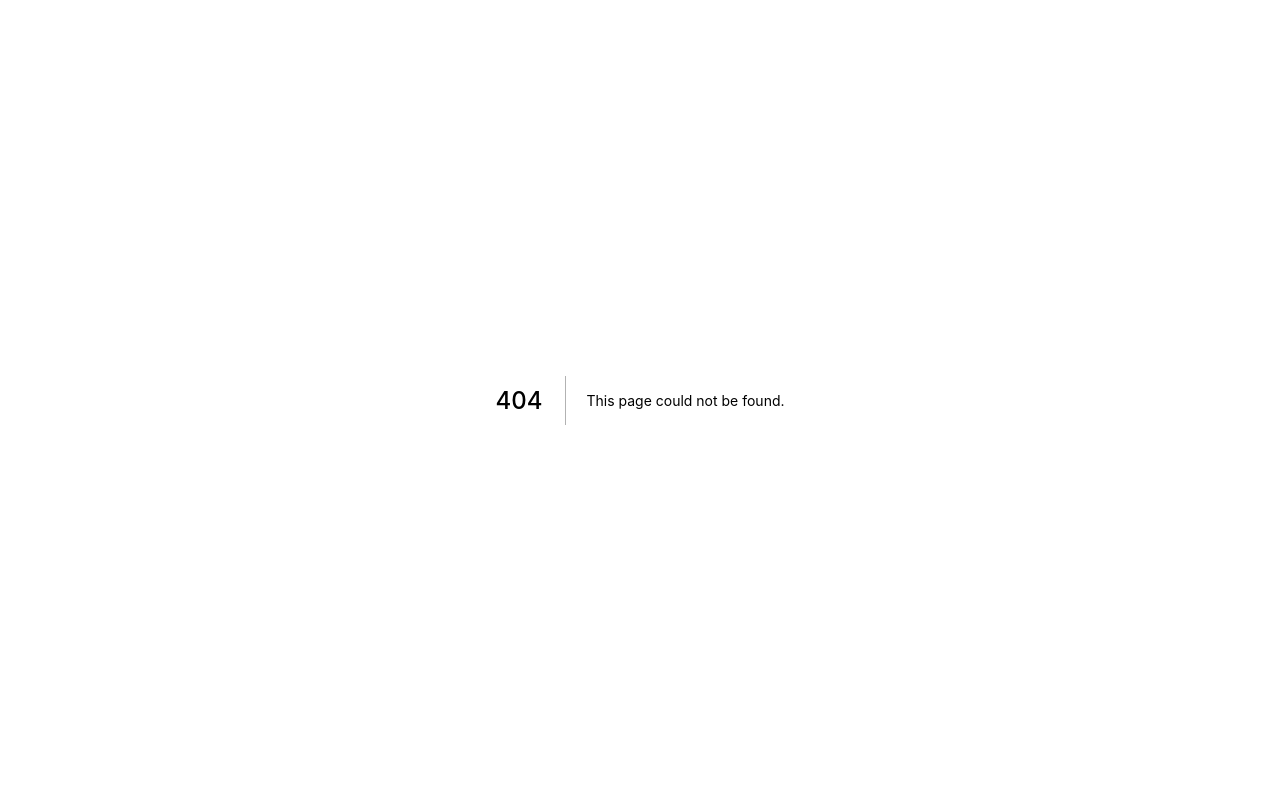
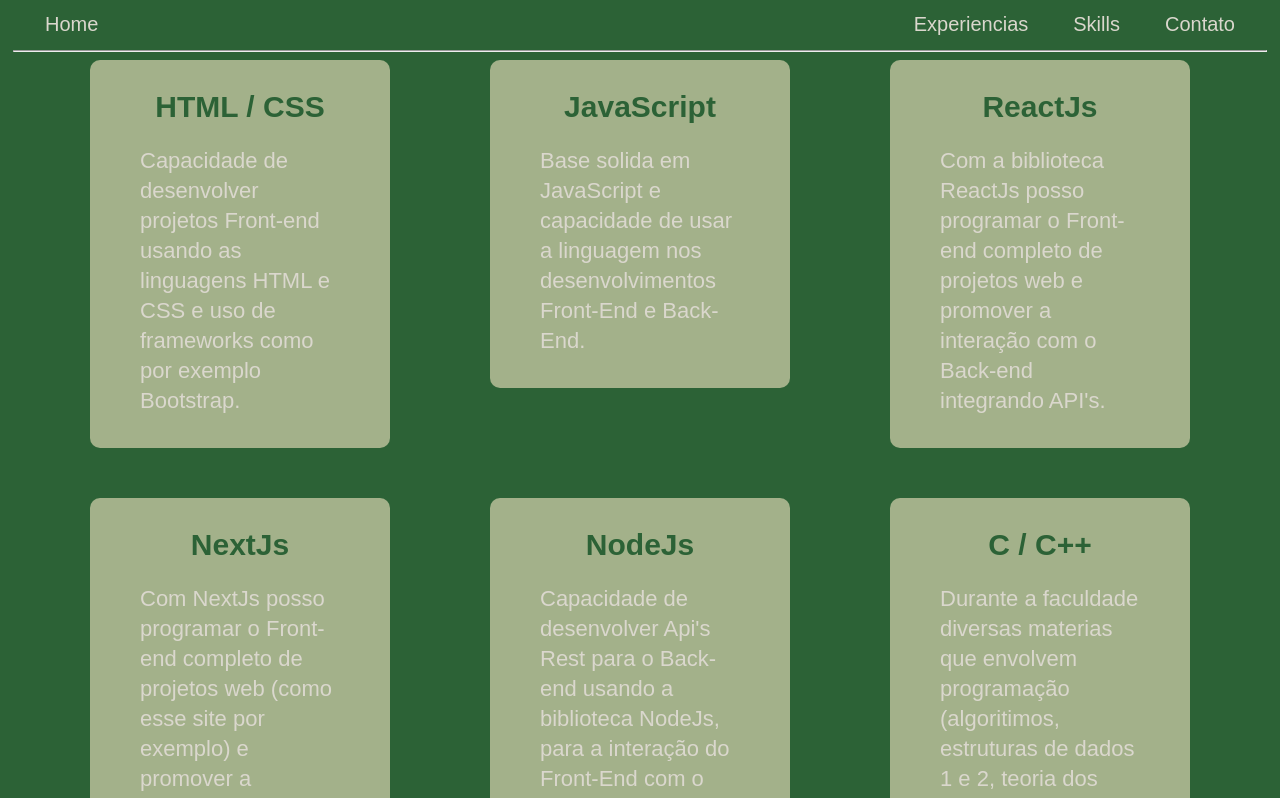
Before and after one commit to Pedro-Grimaldi-Hansel/Portfolio-NextJs, a Next.js app in the folder portfolio-nextjs/: page /Skills in a window 1280 px wide. Before the commit this address had no page. Shown: the top 798 px of the page. Built offline with nearby package versions, Linux system fonts and the light colour scheme.

Commit message:
criação dos cards do Skils, parai no import dos svg

```diff
--- /dev/null
+++ b/portfolio-nextjs/components/CardSkills/CardSkills.module.scss
@@ -0,0 +1,28 @@
+.CardSkills{
+    display: flex;
+
+    .Card{
+        background-color: #A3B18A;
+        border-radius: 10px;
+        display: flex;
+        flex-direction: column;
+        width: 300px;
+        .Titulo{
+            h1{
+                text-align: center;
+                font-size: 30px;
+                color: rgba(44,98,54,1);
+                margin-bottom: 0px;
+            }
+        }
+        .Texto{
+            p{
+                color: #DAD7CD;
+                font-size: 22px;
+                line-height: 30px;
+                padding: 0px 50px 10px 50px;
+            }
+        }
+    }
+
+}
--- /dev/null
+++ b/portfolio-nextjs/components/CardSkills/index.tsx
@@ -0,0 +1,27 @@
+import image from "next/image";
+import Link from "next/link";
+import React from "react";
+import styles from "./CardSkills.module.scss";
+
+interface CardSkillsProps{
+    skill: string;
+    //icones: string;
+    texto: string;
+}
+
+const CardSkills = (props:CardSkillsProps) => {
+  return (
+    <section className={styles.CardSkills}>
+      <div className={styles.Card}>
+        <div className={styles.Titulo}>
+          <h1>{props.skill}</h1>
+        </div>
+        <div className={styles.Texto}>
+          <p>{props.texto}</p>
+        </div>
+      </div>
+    </section>
+  );
+};
+
+export default CardSkills;
--- a/portfolio-nextjs/components/NavBar/index.tsx
+++ b/portfolio-nextjs/components/NavBar/index.tsx
@@ -11,14 +11,14 @@
         </div>
         <div className={styles.links}>
           <Link href="/Experiencias">Experiencias</Link>
-          <Link href="/Curriculo">Curriculo</Link>
+          <Link href="/Skills">Skills</Link>
           <Link href="/Contato">Contato</Link>
         </div>
 
         <div className={styles.linksResponsivos}>
             <Link href="/">Home</Link>
             <Link href="/Experiencias">Experiencias</Link>
-            <Link href="/Curriculo">Curriculo</Link>
+            <Link href="/Skills">Skills</Link>
             <Link href="/Contato">Contato</Link>
         </div>
     </section>
--- a/portfolio-nextjs/pages/Experiencias.tsx
+++ b/portfolio-nextjs/pages/Experiencias.tsx
@@ -7,7 +7,6 @@
         <Navbar/>
         <hr/>
         <div className="section">
-
         </div>
     </>
   )
--- /dev/null
+++ b/portfolio-nextjs/pages/Skills.tsx
@@ -0,0 +1,63 @@
+import type { NextPage } from 'next'
+import CardSkills from '../components/CardSkills'
+import Navbar from '../components/NavBar'
+import VoltarAoInicio from '../components/VoltarAoInicio'
+import styles from '../styles/Skills.module.scss'
+
+const Skills = () => {
+  return (
+    <>
+        <Navbar/>
+        <hr/>
+        <section className={styles.Skills}>
+
+          <div className={styles.Cards}>
+            <CardSkills skill='HTML / CSS'
+            texto='Capacidade de desenvolver projetos Front-end usando as linguagens HTML e CSS e uso de frameworks como por exemplo Bootstrap.'
+            />
+          </div>
+
+          <div className={styles.Cards}>
+            <CardSkills skill='JavaScript'
+            texto='Base solida em JavaScript e capacidade de usar a linguagem nos desenvolvimentos Front-End e Back-End.'
+            />
+          </div>
+          <div className={styles.Cards}>
+            <CardSkills skill='ReactJs'
+            texto="Com a biblioteca ReactJs posso programar o Front-end completo de projetos web e promover a interação com o Back-end integrando API's."
+            />
+          </div>
+
+          <div className={styles.Cards}>
+            <CardSkills skill='NextJs'
+            texto='Com NextJs posso programar o Front-end completo de projetos web (como esse site por exemplo) e promover a interação com o Back-end.'
+            />
+          </div>
+
+          <div className={styles.Cards}>
+            <CardSkills skill='NodeJs'
+            texto="Capacidade de desenvolver Api's Rest para o Back-end usando a biblioteca NodeJs, para a interação do Front-End com o banco de dados
+            (MongoDB ou outros) por meio de CRUD's, interações especificas, restrições de acessos e etc."
+            />
+          </div>
+
+          <div className={styles.Cards}>
+            <CardSkills skill='C / C++'
+            texto='Durante a faculdade diversas materias que envolvem programação (algoritimos, estruturas de dados 1 e 2, teoria dos
+              grafos e outras) são lecionadas em C e C++.'
+            />
+          </div>
+
+          <div className={styles.Cards}>
+            <CardSkills skill='Git, Github e Bitbucket'
+            texto='Trabalho com o metodo de branchs e tenho noção dessas ferramentas para o versionamento de códigos.'
+            />
+          </div>
+
+        </section>
+
+    </>
+  )
+}
+
+export default Skills
--- a/portfolio-nextjs/pages/index.tsx
+++ b/portfolio-nextjs/pages/index.tsx
@@ -3,6 +3,7 @@
 import styles from '../styles/index.module.scss'
 import Image from "next/image";
 import foto from '../public/Images/Pedro.jpg'
+
 //imports dos icones do devicons
 
 import git from '../public/Images/git-original.svg'
--- /dev/null
+++ b/portfolio-nextjs/styles/Skills.module.scss
@@ -0,0 +1,10 @@
+.Skills{
+    display: flex;
+    flex-direction: row;
+    flex-wrap: wrap;
+    gap: 50px 100px;
+    align-items: top;
+    justify-content: center;
+    margin-left: 50px;
+    margin-right: 50px;
+}
```
Also changed, not shown: portfolio-nextjs/pages/Curriculo.tsx (deleted, +0 -106 lines), portfolio-nextjs/styles/Curriculo.module.scss (deleted, +0 -38 lines).
